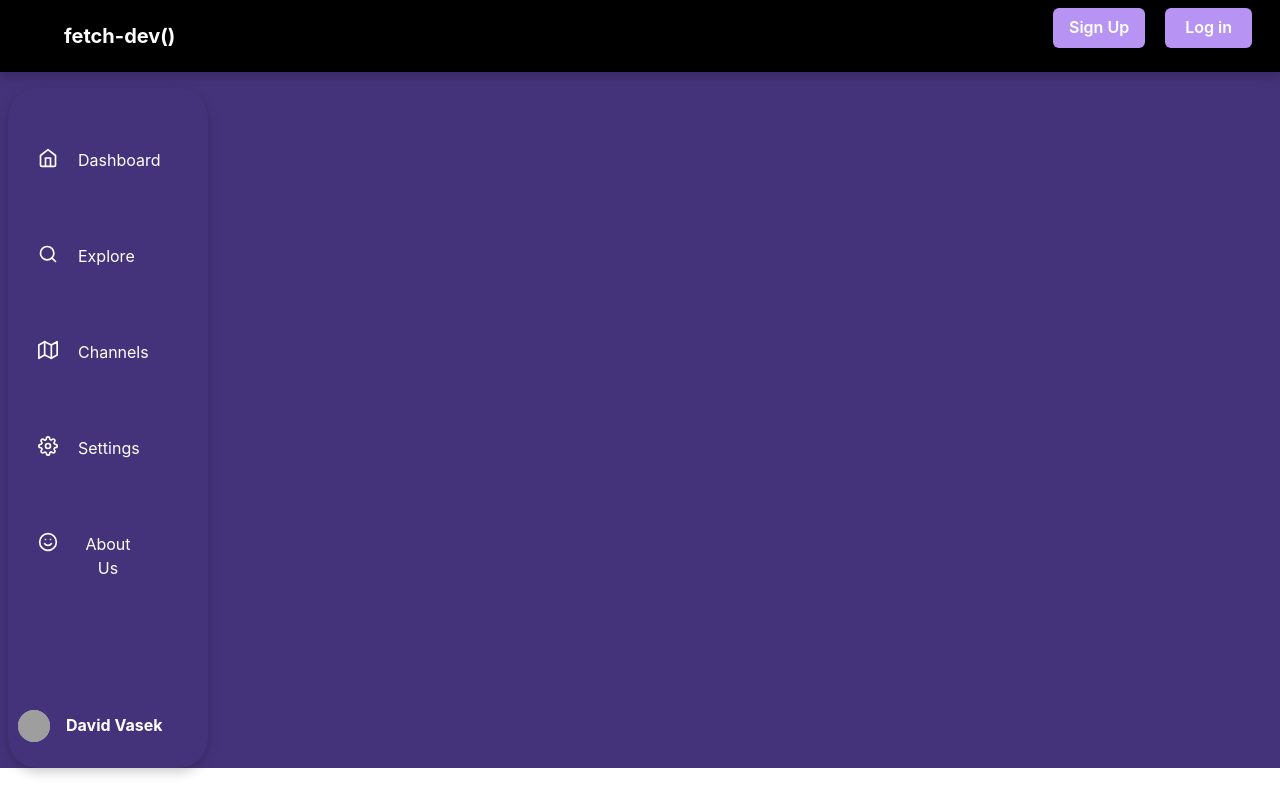
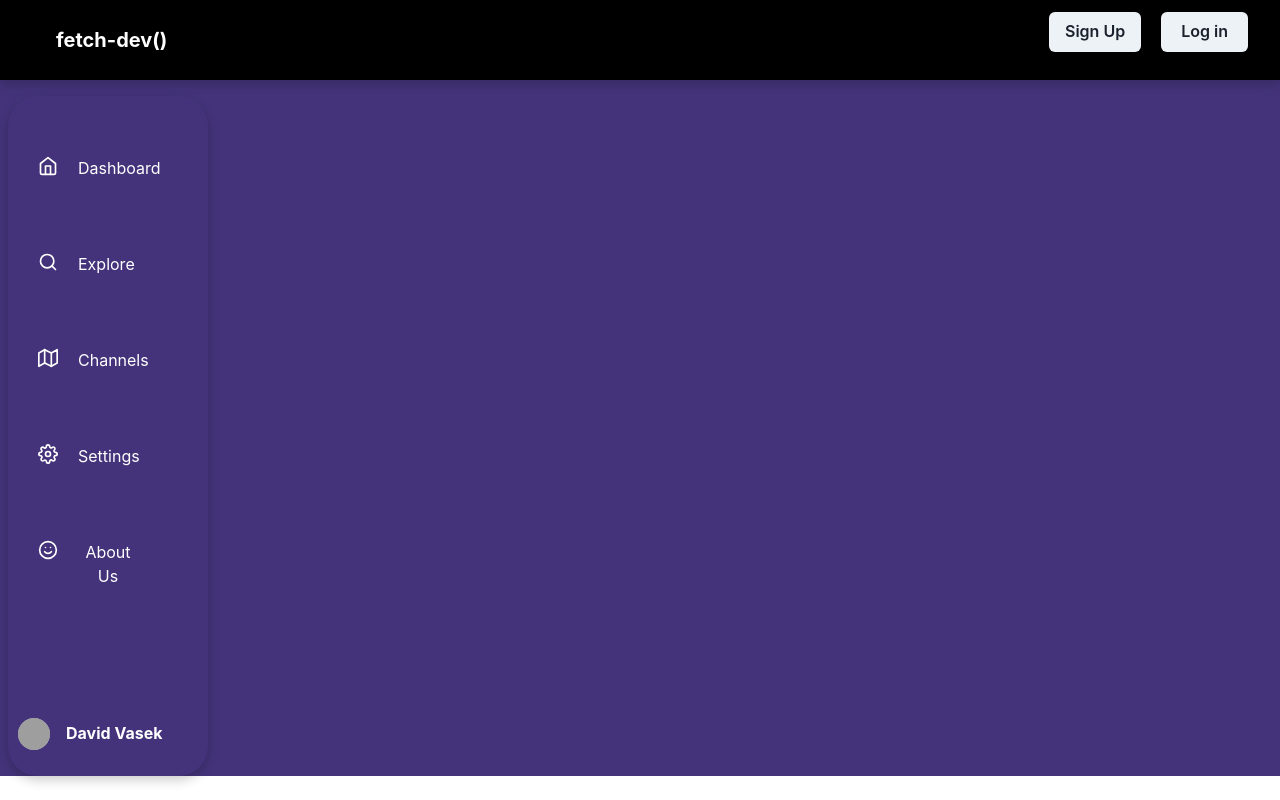
Before and after one commit to naldridge/Capstone-Project, a React (Create React App) app: page / in a window 1280 px wide. Built offline with nearby package versions, Linux system fonts and the light colour scheme; grey boxes are pictures that could not be loaded.

Commit message:
made navbar sticky

```diff
--- a/src/components/Navbar.jsx
+++ b/src/components/Navbar.jsx
@@ -1,66 +1,22 @@
 import { BrowserRouter as Router, Switch, Route, Link } from "react-router-dom";
-import Nav from "react-bootstrap/Nav";
+
 import Home from "./Home";
 import { Flex, Heading, Spacer, Box, Button } from "@chakra-ui/react";
-import { IconButton } from "@chakra-ui/react";
 
 const Navbar = () => {
   return (
-    // <div className="navbar">
-    //   <Router>
-    //     <div className="leftNav">
-    //       <Nav className="justify-content-start" activeKey="/home">
-    //         <Nav.Item>
-    //           <Nav.Link href="/home">[ NAME ]</Nav.Link>
-    //         </Nav.Item>
-    //       </Nav>
-    //     </div>
-    //     <div className="centerNav">
-    //       <Nav className="justify-content-center" activeKey="/home">
-    //         <Nav.Item>
-    //           <Nav.Link href="/home">Explore</Nav.Link>
-    //         </Nav.Item>
-    //         <Nav.Item>
-    //           <Nav.Link eventKey="link-1">Forums</Nav.Link>
-    //         </Nav.Item>
-    //         <Nav.Item>
-    //           <Nav.Link eventKey="link-2">Communities</Nav.Link>
-    //         </Nav.Item>
-    //       </Nav>
-    //     </div>
-    //     <div className="rightNav">
-    //       <Nav className="justify-content-end" activeKey="/home">
-    //         <Nav.Item>
-    //           <Nav.Link href="/home">Log In</Nav.Link>
-    //         </Nav.Item>
-    //         <Nav.Item>
-    //           <Nav.Link eventKey="link-1">Sign Up</Nav.Link>
-    //         </Nav.Item>
-    //         <Nav.Item>
-    //           <Nav.Link eventKey="link-2">About The Team</Nav.Link>
-    //         </Nav.Item>
-    //       </Nav>
-    //     </div>
-    //     <Switch>
-    //       <Route exact path="/">
-    //         <Home />
-    //       </Route>
-    //     </Switch>
-    //   </Router>
-    // </div>
-    <Flex p="2" className="headerNav">
+    <Flex p="3" position="sticky" className="headerNav">
       <Box p="4">
-        <Heading size="md" ml="10" color="white">
+        <Heading size="md" ml="7" color="white">
           fetch-dev()
         </Heading>
       </Box>
+
       <Spacer />
 
       <Box>
-        <Button colorScheme="brand" mr="5">
-          Sign Up
-        </Button>
-        <Button colorScheme="brand" mr="5" p="5">
+        <Button mr="5">Sign Up</Button>
+        <Button mr="5" p="5">
           Log in
         </Button>
       </Box>
```
